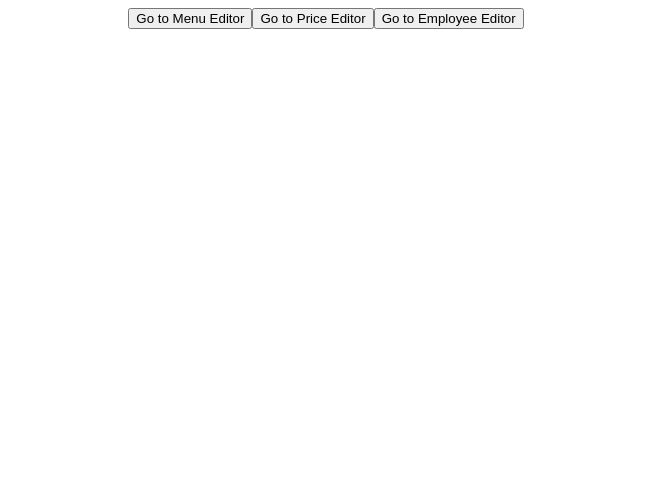
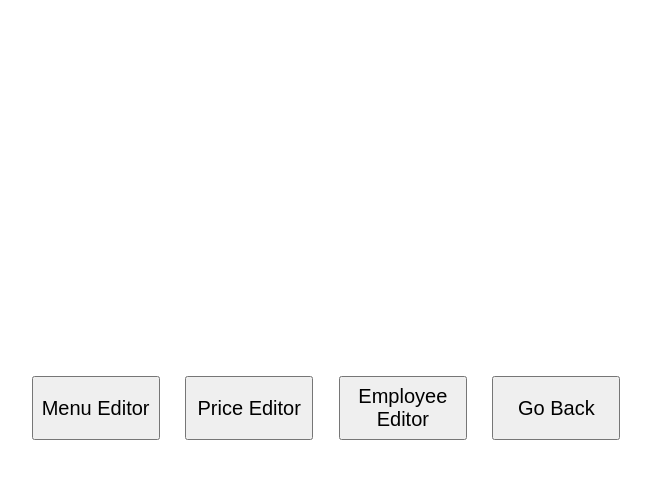
Before and after one commit to CSCE331-Spring2025/project3-team53, a React (Create React App) app in the folder client/: page /Editor in a window 1280 px wide. Shown: the top 478 px of the page, without its empty margins (314-965 px from the left). Built offline with nearby package versions, Linux system fonts and the light colour scheme; no server answers.

Commit message:
styling, bugfixes, and back buttons

```diff
--- a/client/src/components/Editor.jsx
+++ b/client/src/components/Editor.jsx
@@ -4,15 +4,20 @@ import React, { useState } from 'react';
 const Editor = () => {
   return (
     <>
+    <div className="editor-buttons">
       <Link to="/MenuEditor">
-        <button>Go to Menu Editor</button>
+        <button className="editor-tabs">Menu Editor</button>
       </Link>
         <Link to="/PriceEditor">
-      <button>Go to Price Editor</button>
+      <button className="editor-tabs">Price Editor</button>
         </Link>
       <Link to="/EmployeeEditor">
-        <button>Go to Employee Editor</button>
+        <button className="editor-tabs">Employee Editor</button>
       </Link>
+      <Link to="/Manager">
+        <button className="editor-tabs">Go Back</button>
+      </Link>
+    </div>
     </>
   );
 };
--- a/client/src/components/EmplyeeLogin.jsx
+++ b/client/src/components/EmplyeeLogin.jsx
@@ -32,7 +32,7 @@ const EmployeeLogin = () => {
       </div>
       <p>Employee ID: {ID}</p>
       <Link to="/">
-        <button>Go to ome Page</button>
+        <button>Go to Home Page</button>
       </Link>
     </div>
   );
--- a/client/src/components/IngredientsSelector.jsx
+++ b/client/src/components/IngredientsSelector.jsx
@@ -8,7 +8,7 @@ const IngredientsSelector = ({ selectedIngredients, setSelectedIngredients, ingr
     "honey", "mango_jam", "ginger_tea", "oreo", "thai_tea",
     "cocoa_powder", "mini_pearl", "red_bean", "green_tea", "passion_fruit",
     "orange_jam", "pudding", "black_tea", "lime_juice", "crystal_boba",
-    "wintermelon_tea", "lime_slice", "kiwi_jam", "oolong_tea", "aiju_jelly",
+    "wintermelon_tea", "lime_slice", "kiwi_jam", "oolong_tea", "aiyu_jelly",
     "grapefruit_jam", "milk", "taro_paste", "lemonade", "coffee",
   ];
 
--- a/client/src/styles/index.css
+++ b/client/src/styles/index.css
@@ -920,3 +920,22 @@ a {
   box-shadow: 0px 5px 15px rgba(0,0,0,0.15);
   transition: 0.3s ease;
 }
+
+.editor-tabs{
+  position: flex;
+  flex-direction: row;
+  width: 10vw;
+  height: 5vw;
+  justify-content: center;
+  align-items: center;
+  overflow: hidden;
+  font-size: 20px;
+}
+
+.editor-buttons{
+  display: flex;
+  justify-content: center;
+  align-items: center;
+  gap: 2vw;
+  height: 100vh;
+}
```
